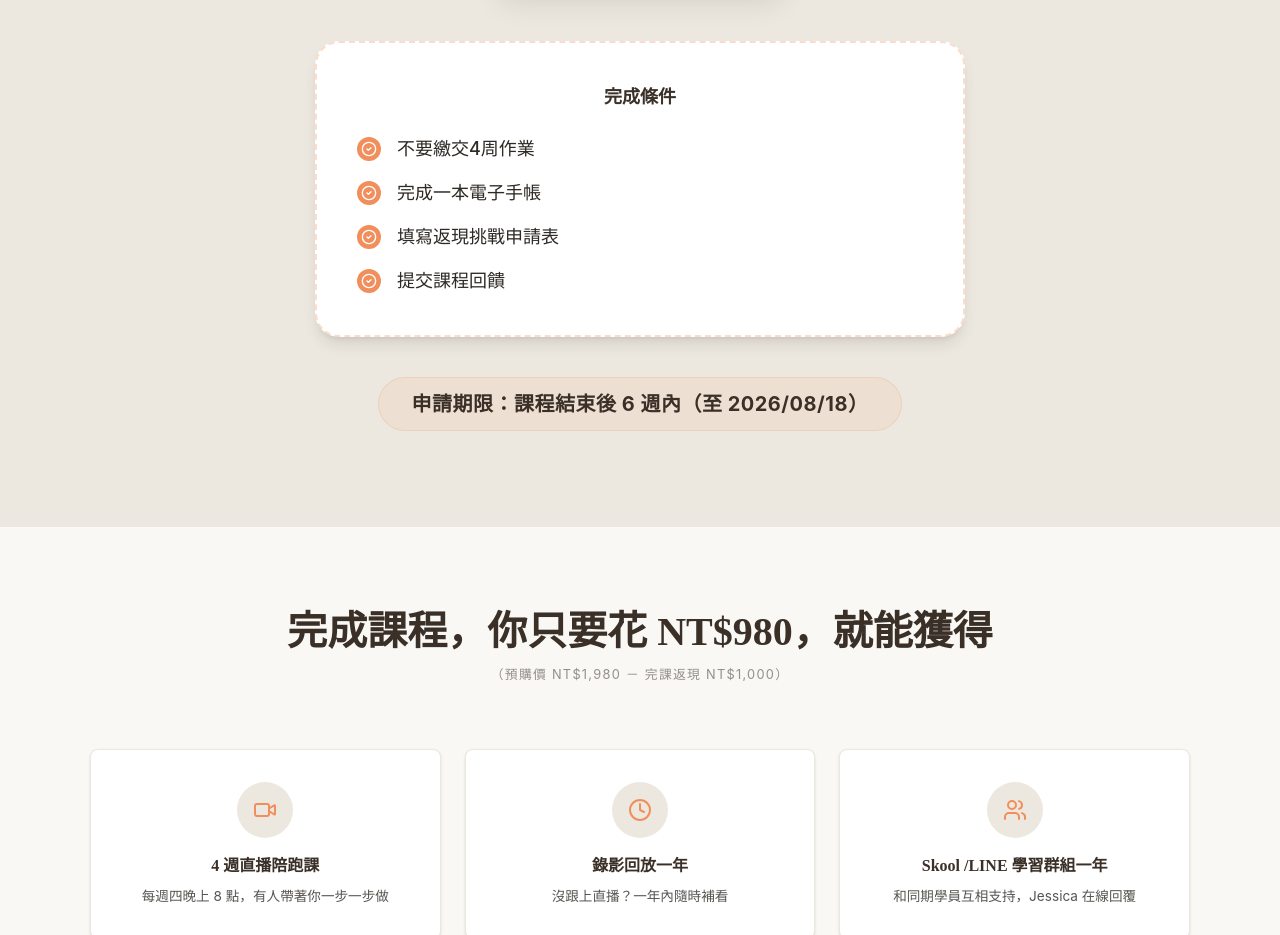
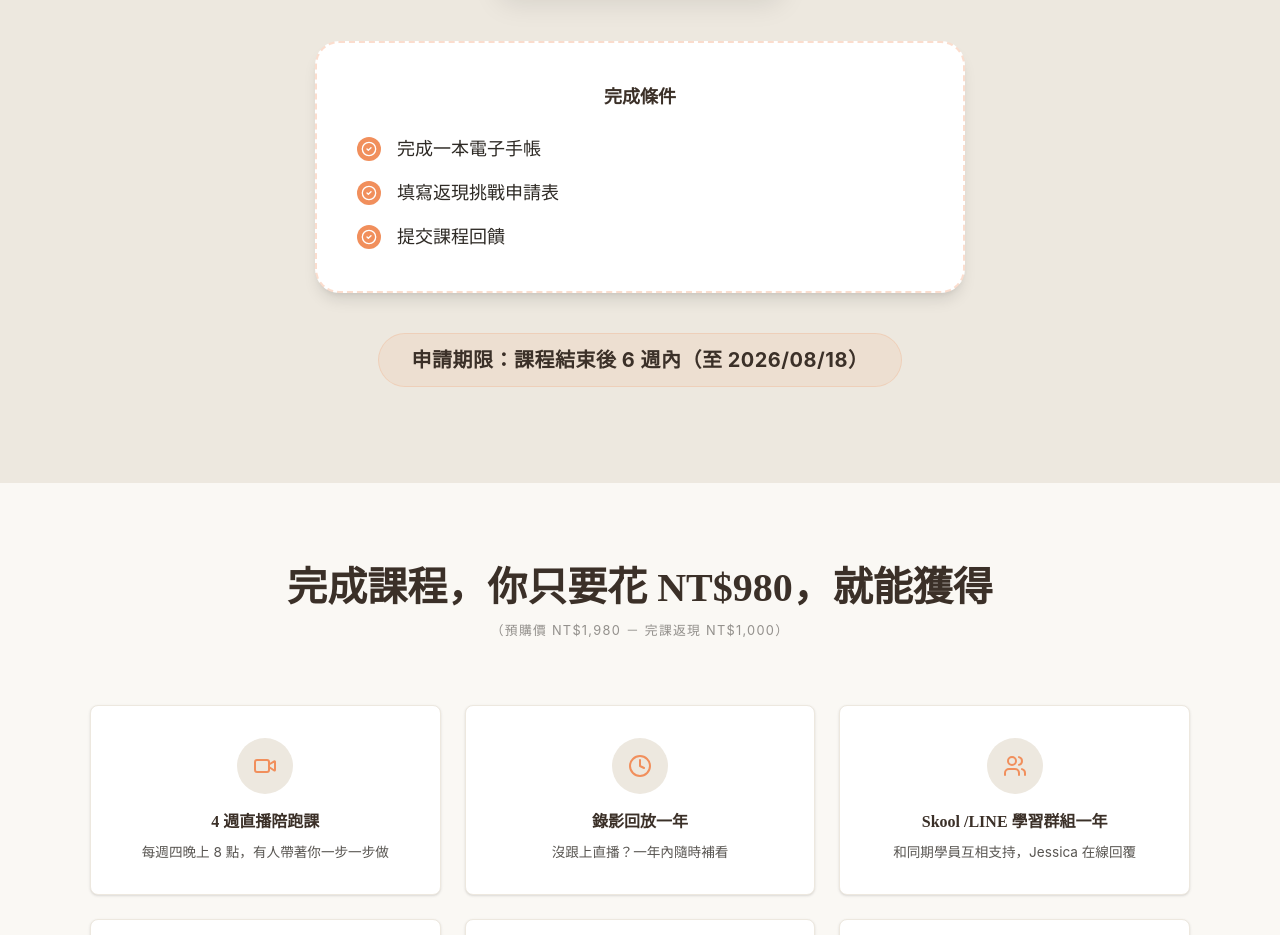
Before and after one commit to jsspace1111-max/-, a React (Vite) app: page / in a window 1280 px wide. Shown: the part 5080-6015 px from the top of the page. Built offline with nearby package versions, Linux system fonts and the light colour scheme.

Commit message:
feat: Remove incorrect completion condition
Removes the outdated and incorrect completion condition "不要繳交4周作業" from the course completion requirements.

```diff
--- a/src/App.tsx
+++ b/src/App.tsx
@@ -411,7 +411,6 @@ export default function App() {
             <h4 className="text-lg font-bold text-brown-dark mb-6 text-center">完成條件</h4>
             <ul className="space-y-4">
               {[
-                "不要繳交4周作業",
                 "完成一本電子手帳",
                 "填寫返現挑戰申請表",
                 "提交課程回饋"
```
